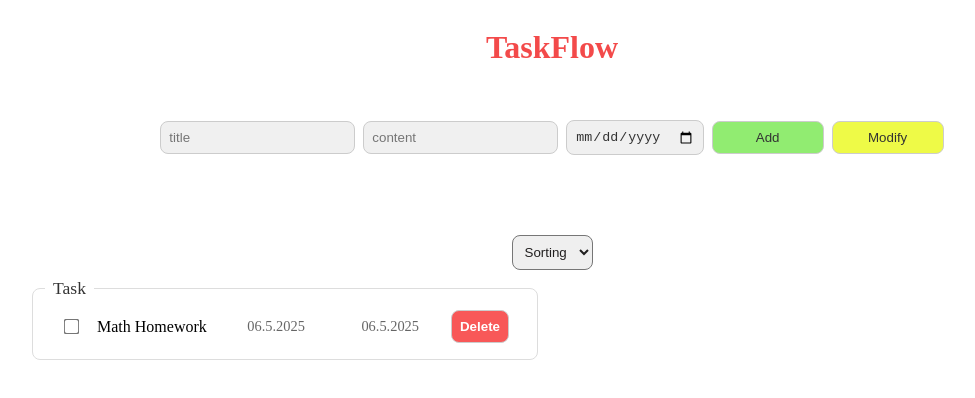
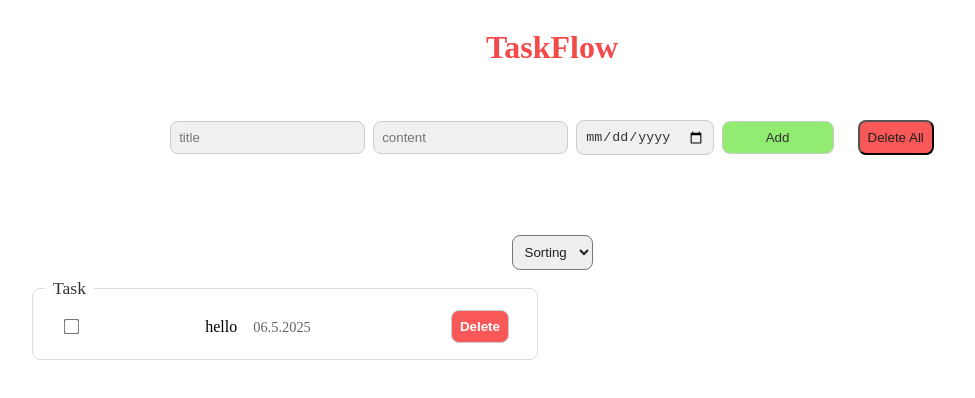
Before and after one commit to ThomasLucking/React-todo, a React app: page / in a window 1280 px wide. Shown: the top 398 px of the page, without its empty margins (88-1063 px from the left). Built offline with nearby package versions, Linux system fonts and the light colour scheme; the HTML template or start-up script is replaced by a standard one.

Commit message:
fix: fixed css and button positioning

```diff
--- a/src/App.css
+++ b/src/App.css
@@ -111,7 +111,7 @@
   color: #666;
   font-size: 0.9rem;
   margin-right: 0;
-  margin-left: auto;
+  margin-left: 1rem;
   padding-right: 1rem;
 }
 
--- a/src/App.tsx
+++ b/src/App.tsx
@@ -2,8 +2,7 @@ import './App.css';
 
 import TaskElement from './task/TaskElement.tsx';
 import SortingMenuTodo from './task/SortingMenuTodo.tsx';
-import TaskCreationButtons from './form/TaskCreationForm.tsx';
-
+import TaskCreationForm from './form/TaskCreationForm.tsx';
 export default function TodoApp() {
   return (
     <>
@@ -11,7 +10,8 @@ export default function TodoApp() {
         <h1 className="title-todo">TaskFlow</h1>
       </div>
       <div className="body-div">
-        <TaskCreationButtons />
+        <TaskCreationForm />
+
         <SortingMenuTodo />
         <TaskElement />
       </div>
--- a/src/form/DeleteAllButton.tsx
+++ b/src/form/DeleteAllButton.tsx
@@ -1,7 +1,7 @@
 export default function DeleteAllButton() {
   return (
-    <div className="delete-all-section">
-      <button type="button" className="button button--danger">
+    <div className="Delete-all-div">
+      <button type="button" className="Delete-all">
         Delete All
       </button>
     </div>
--- a/src/form/TaskCreationForm.tsx
+++ b/src/form/TaskCreationForm.tsx
@@ -1,3 +1,5 @@
+import DeleteAllButton from "./DeleteAllButton";
+
 export default function TaskCreationForm() {
   return (
     <div className="ButtonStructDiv">
@@ -9,7 +11,7 @@ export default function TaskCreationForm() {
       />
       <input className="date style-button" type="date" />
       <button className="Add-button style-button">Add</button>
-      <button className="Modify-button style-button">Modify</button>
+      <DeleteAllButton />
     </div>
   );
 }
--- a/src/task/TaskElement.tsx
+++ b/src/task/TaskElement.tsx
@@ -5,11 +5,12 @@ export default function TaskElement() {
         <legend className="task-legend">Task</legend>
         <div className="task-content">
           <input type="checkbox" className="task-checkbox" />
-          <span>Math Homework</span>
-          <span className="task-date">06.5.2025</span>
+          <p>
+          <span>hello</span>
           <time className="task-date" dateTime="06.5.2025">
             06.5.2025
           </time>
+          </p>
           <button className="style-button delete-task-button">Delete</button>
         </div>
       </fieldset>
```
